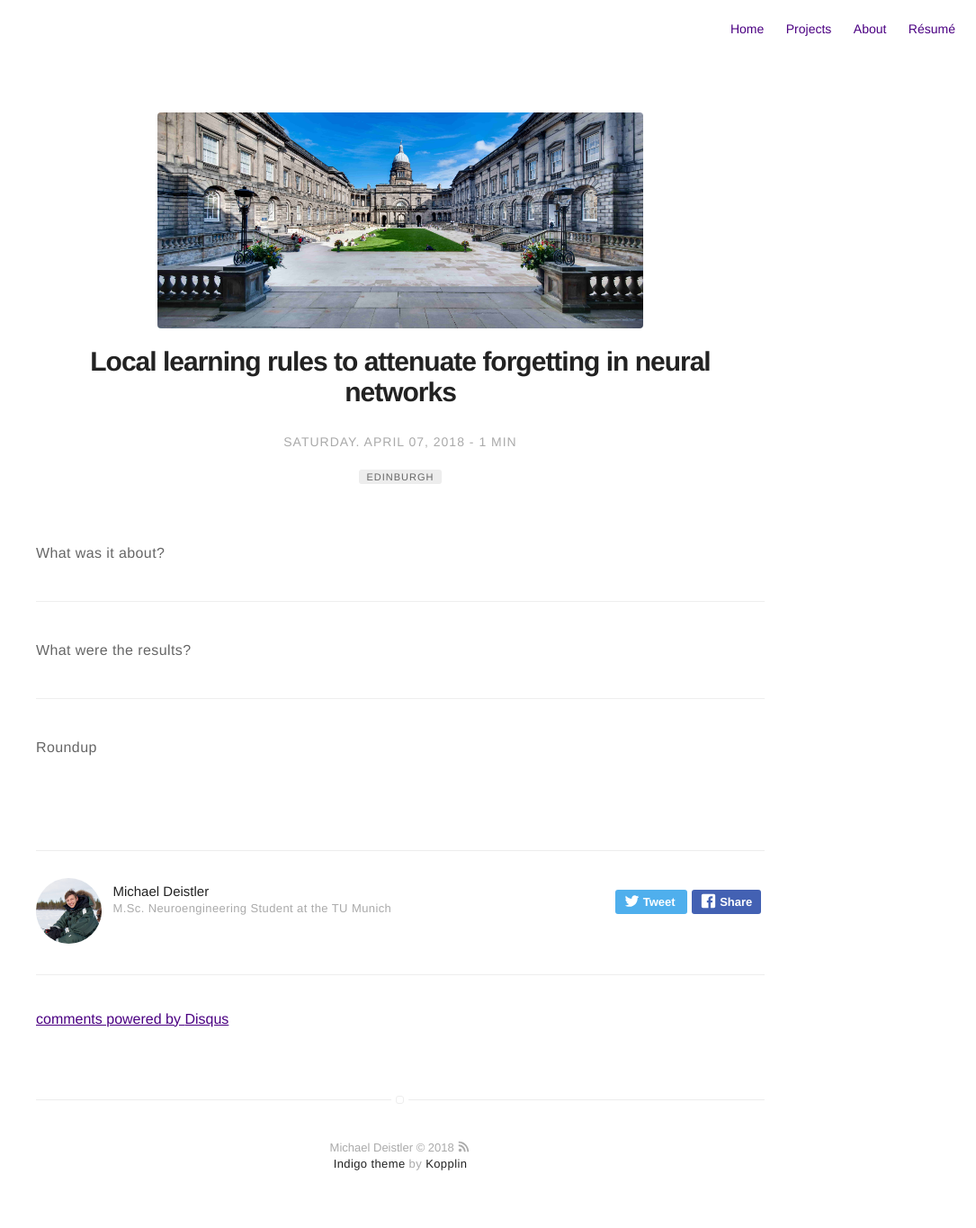
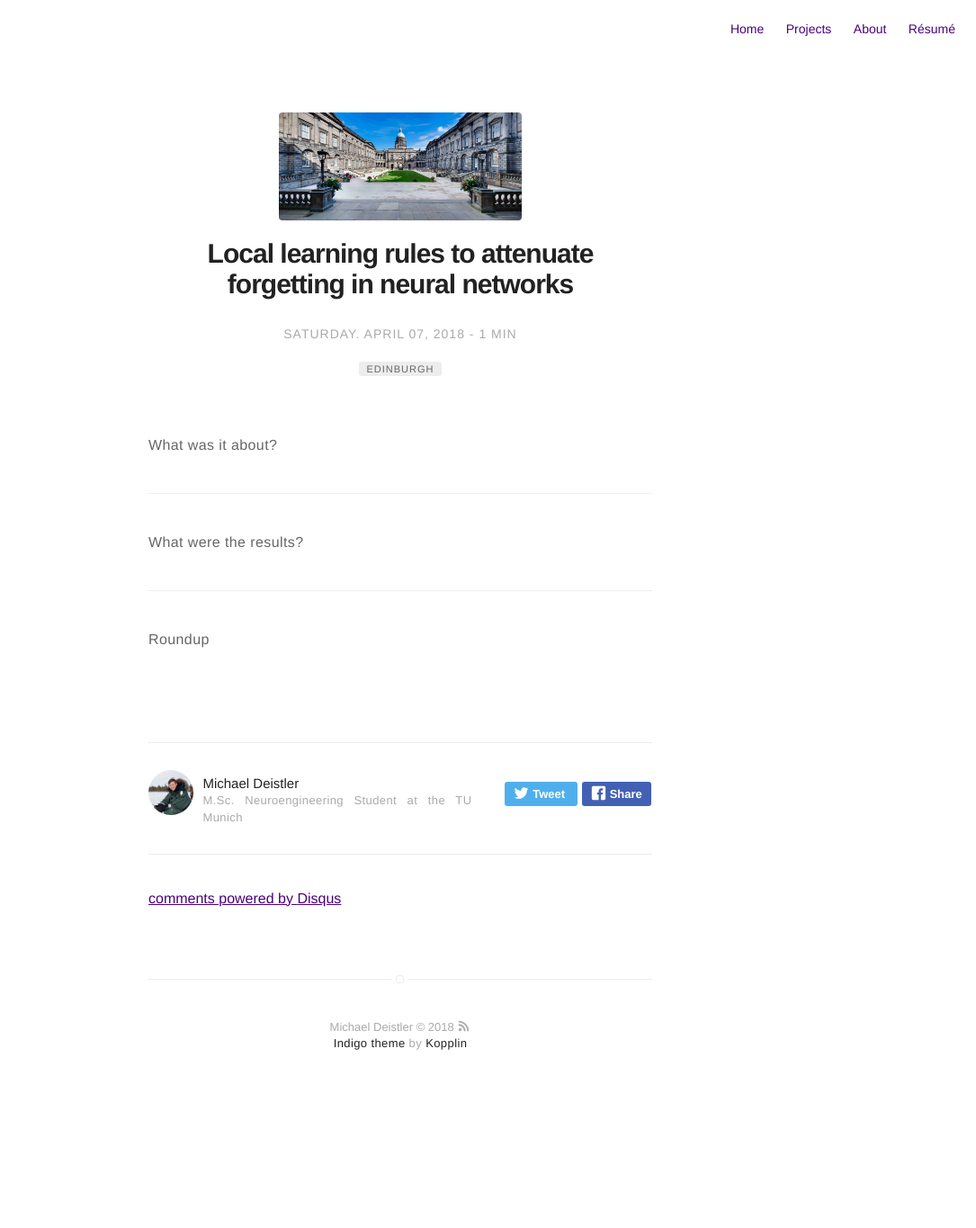
Before and after one commit to michaeldeistler/michaeldeistler.github.io, a Jekyll site: the page built from _posts/2018-04-07-local-learning-rules.markdown, in a window 1280 px wide. Shown: the whole page at 90% size, without its empty margins (195-1280 px from the left). Built offline with Jekyll 4.4.1, drawn with Linux system fonts in a browser that asks for light colours; comment, search, counter and statistics services are not loaded; after the commit the page ends 1231 px from its top, so only the background shows below that.

Commit message:
image test

```diff
--- a/_config.yml
+++ b/_config.yml
@@ -62,7 +62,7 @@ authors:
 # do you want a larger site? change the option below
 # options: [normal, large] | default: normal
 # normal = 560px / large = 810px
-width: large
+width: normal
 
 # if you don't need pagination, comment the *paginate* configs below
 # paginate: 5
--- a/_sass/pages/post.sass
+++ b/_sass/pages/post.sass
@@ -42,7 +42,7 @@
             text-decoration: none
 
     > .title-image
-        max-height: 240px
+        max-height: 120px
         display: block
         margin: 0 auto
 
```
